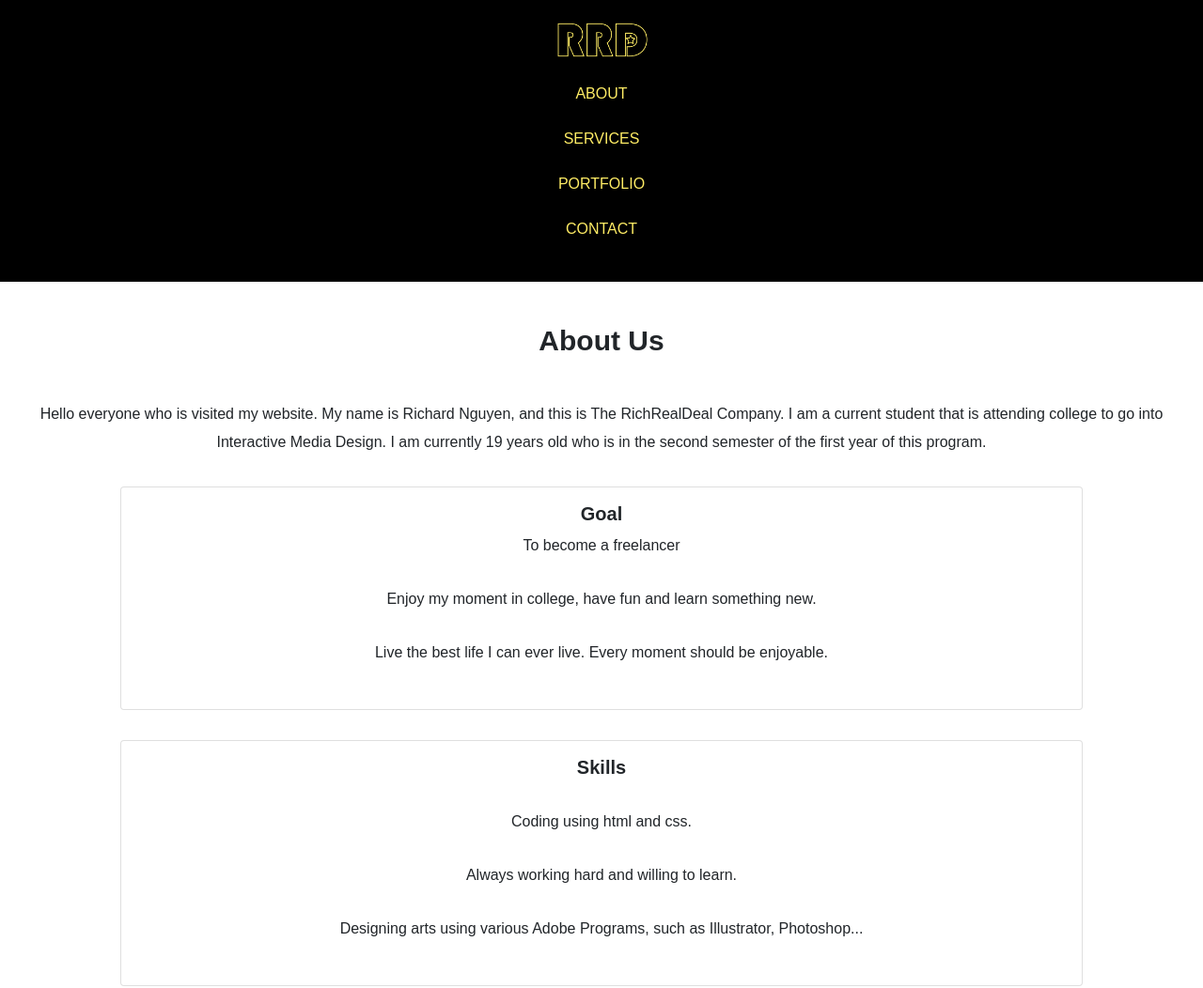
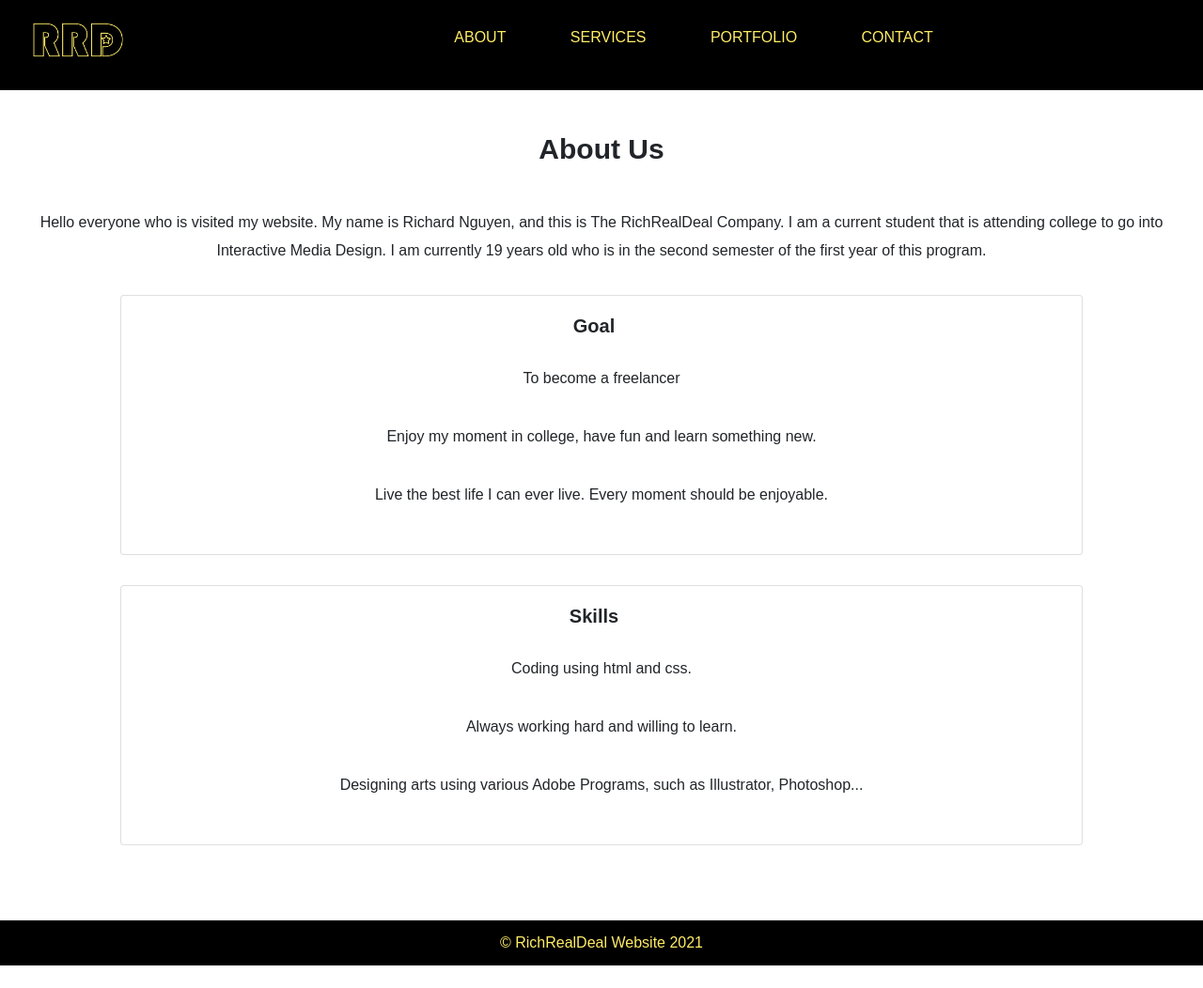
Before and after one commit to nguy0907/RRDpersonalWebsite.github.io, a plain HTML site: page about.html in a window 1280 px wide. Shown: the top 1052 px of the page at 94% size. After the commit the page ends 1028 px from the top, so only its background shows below. Drawn offline with nearby package versions, Linux system fonts and the light colour scheme.

Commit message:
adding css

```diff
--- a/about.html
+++ b/about.html
@@ -35,22 +35,18 @@
 <div class="card">
     <div class="card-body">
       <h5 class="card-title">Goal</h5>
-      <ul class= "goal-list">
-        <li class= "goals"> To become a freelancer </li>
-        <li class= "goals"> Enjoy my moment in college, have fun and learn something new. </li>
-        <li class= "goals"> Live the best life I can ever live. Every moment should be enjoyable. </li>
-    </ul>
+      <p class="goal">To become a freelancer</p>
+      <p class="goal">Enjoy my moment in college, have fun and learn something new.</p>
+      <p class="goal">Live the best life I can ever live. Every moment should be enjoyable.</p>
     </div>
   </div>
 
   <div class="card">
     <div class="card-body">
       <h5 class="card-title">Skills</h5>
-      <ul class= "skill-list">
-        <li class= "skill"> Coding using html and css. </li>
-        <li class= "skill"> Always working hard and willing to learn. </li>
-        <li class= "skill"> Designing arts using various Adobe Programs, such as Illustrator, Photoshop... </li>
-    </ul>
+        <p class="skill">Coding using html and css. </p>
+        <p class="skill">Always working hard and willing to learn.</p>
+        <p class="skill"> Designing arts using various Adobe Programs, such as Illustrator, Photoshop...</p>
     </div>
   </div>
 
--- a/css/about.css
+++ b/css/about.css
@@ -9,3 +9,7 @@
     line-height: 25px;
     width: 80%;
     }
+
+    .goal,.skill{
+        margin-bottom: 2rem;
+    }
--- a/css/portfolio.css
+++ b/css/portfolio.css
@@ -1,3 +1,9 @@
 .card{
     width: 350px;
 }
+
+@media screen and (min-width:768px) {
+    .card{
+        width:450px;
+    }
+}
--- a/css/services.css
+++ b/css/services.css
@@ -1,3 +1,9 @@
 .card{
     width:350px;
 }
+
+@media screen and (min-width:768px) {
+    .card{
+        width:450px;
+    }
+}
--- a/css/style.css
+++ b/css/style.css
@@ -206,10 +206,48 @@ footer{
 h5{
     font-size: 20px;
 font-weight: bold;
+
+margin-top: -1rem;
+margin-left: -1rem;
+padding-top:1em;
+padding-bottom: 1em;
+
 }
 
 .card{
     margin: auto;
     margin-top: 2rem;
     margin-bottom: 2rem;
+    width: auto;
+    /* border: 3px solid black; */
 }
+
+
+/* tablet screen */
+
+@media screen and (min-width:768px) {
+    .logo{
+        float: left;
+        margin-left:2rem;
+    }
+
+    ul li{
+        display: inline-block;
+        margin-top: 1rem;
+        margin-left: 4rem;
+
+    }
+}
+
+/* Desktop Screen */
+@media screen and (min-width:1200px) {
+
+    .services{
+        display: flex;
+    }
+
+    .portfolio{
+        display: inline-block;
+    }
+
+}
```
Also changed, not shown: index.html (+1 -0 lines), portfolio.html (+2 -0 lines), services.html (+4 -1 lines).
